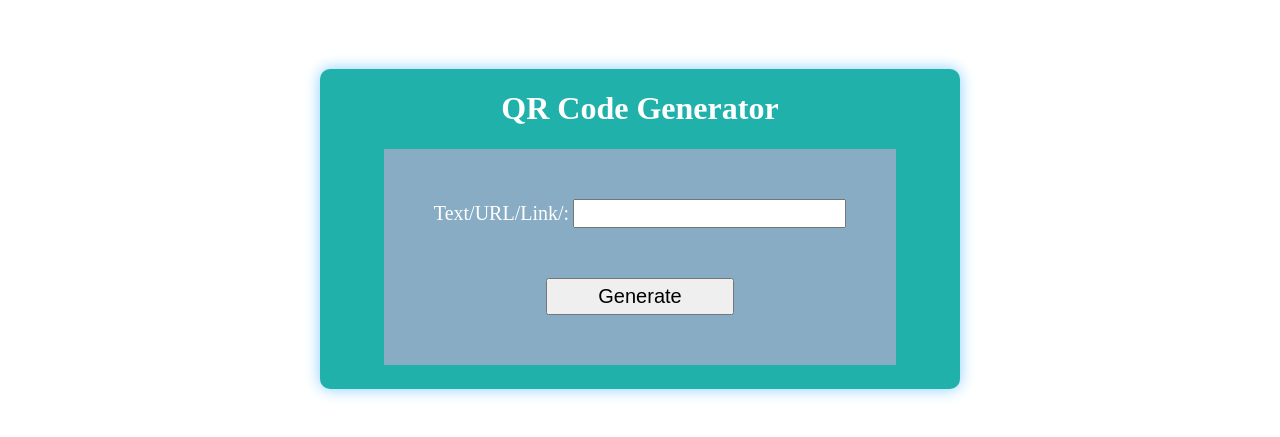
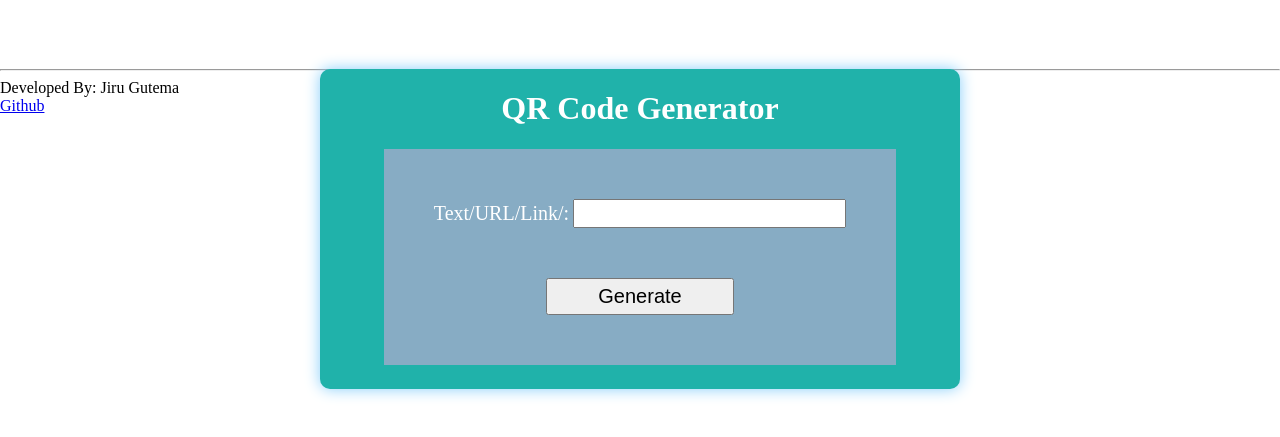
Before and after one commit to JiruGutema/qrCodeGenerator, a website: page index.html in a window 1280 px wide. Shown: the part 171-608 px from the top of the page. Drawn offline with Linux system fonts and the light colour scheme.

Commit message:
link to index.html

```diff
--- a/index.html
+++ b/index.html
@@ -104,5 +104,10 @@
         <input type="submit" value="Generate" class="submit" />
       </form>
     </div>
+    <hr style="margin-top: 30vh" />
+    <div>
+      Developed By: Jiru Gutema <br />
+      <a href="https://github.com/JiruGutema/qrCodeGenerator.git">Github</a>
+    </div>
   </body>
 </html>
```
